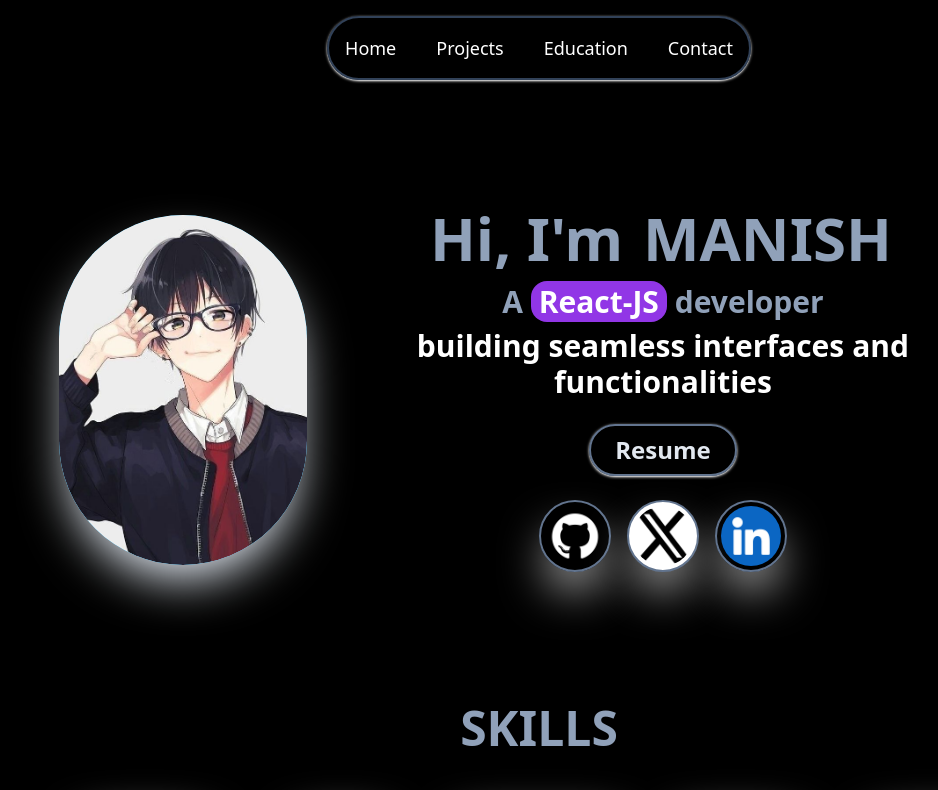
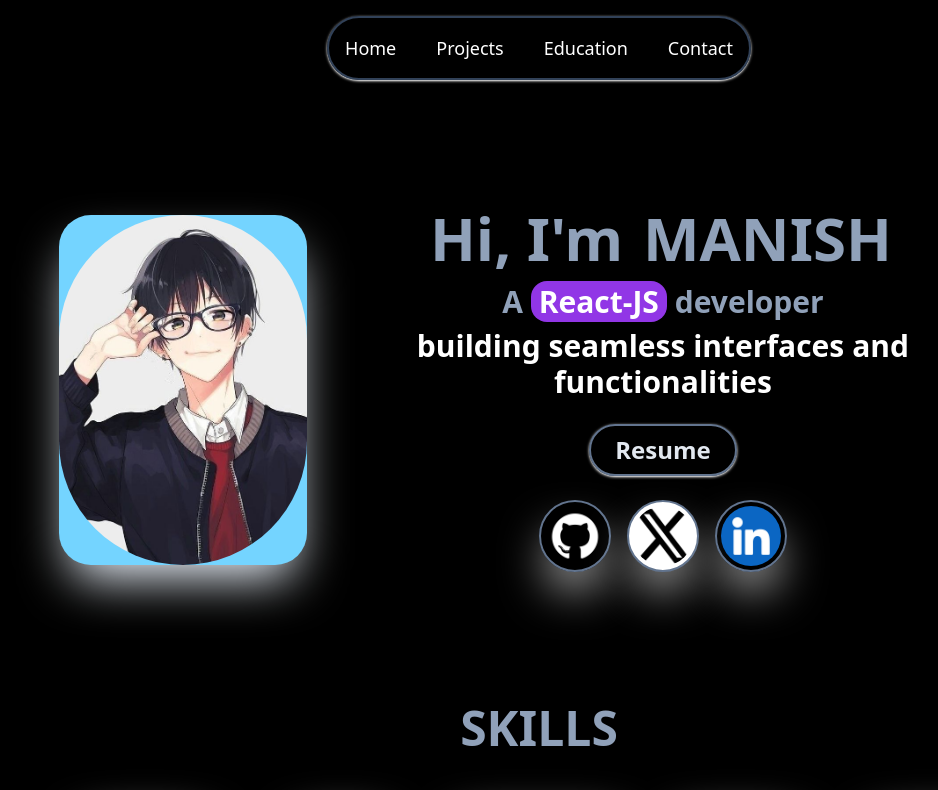
Before and after one commit to TheManishDaksh/profile, a React (Vite) app: page / in a window 1280 px wide. Shown: the top 790 px of the page, without its empty margins (101-1039 px from the left). Built offline with nearby package versions, Linux system fonts and the light colour scheme.

Commit message:
sabha yaheen samapt hoti hai

```diff
--- a/src/components/Education.jsx
+++ b/src/components/Education.jsx
@@ -8,7 +8,7 @@ function Education() {
         </div>
         <div className='block md:flex md:justify-between lg:flex lg:justify-between'>
             <div className='p-4'>
-                <img src="/college2.jpg" alt="college" width="500px"  style={{borderRadius : "10%"}} />
+                <img src="/college2.jpg" alt="college" className='w-[500px] rounded-2xl' />
             </div>
             <div className='p-4'>
                 <div className='text-slate-300 text-3xl font-bold'
--- a/src/components/Hero.jsx
+++ b/src/components/Hero.jsx
@@ -4,7 +4,7 @@ function Hero() {
   return (
     <div className='flex flex-col items-center py-8 md:flex-row md:justify-between md:py-10 lg:py-20'>
 
-      <div className='w-[200px] lg:w-[250px] bg-sky-300 rounded-full shadow-2xl  shadow-blue-50
+      <div className='w-[200px] lg:w-[250px] lg:bg-sky-300 lg:rounded-4xl bg-sky-300 rounded-full shadow-2xl  shadow-blue-50
         transition-transform duration-200 hover:-translate-y-4 hover:rotate-y-180 cursor-pointer overflow-hidden'>
         <img
           src="/pfp.jpg"
```
